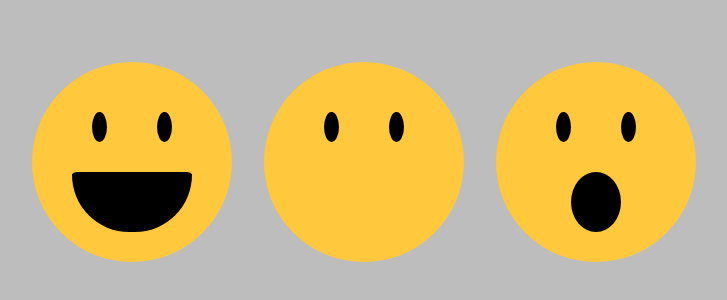
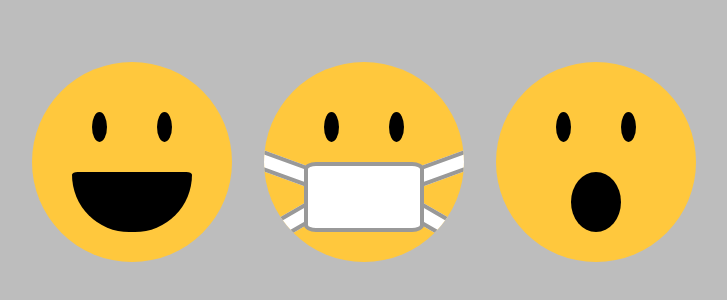
Before and after one commit to CJR85/css-emoji, a plain HTML site: page index.html in a window 1280 px wide. Shown: the part 238-538 px from the top of the page, without its empty margins (276-1003 px from the left). Drawn offline with Linux system fonts and the light colour scheme.

Commit message:
complete second (mask) emoji.

```diff
--- a/index.html
+++ b/index.html
@@ -23,6 +23,12 @@
           <div class="eye eye-left"></div>
           <div class="eye eye-right"></div>
         </div>
+        <div class="face-mask mouth">
+          <div class="strap strap-top-left"></div>
+          <div class="strap strap-top-right"></div>
+          <div class="strap strap-bottom-left"></div>
+          <div class="strap strap-bottom-right"></div>
+        </div>
       </div>
     </div>
     <div class="emoji">
--- a/style.css
+++ b/style.css
@@ -28,6 +28,7 @@ body {
   background-color: #ffc83d;
   overflow: hidden;
   position: relative;
+  z-index: -1;
 }
 
 .eyes {
@@ -72,3 +73,46 @@ body {
   height: calc(var(--emoji-size) * 0.3);
   border-radius: 50%;
 }
+
+.face-mask {
+  left: calc(var(--emoji-size) * 0.2);
+  transform: none;
+  width: calc(var(--emoji-size) * 0.6);
+  height: calc(var(--emoji-size) * 0.35);
+  border-radius: 10%;
+  background-color: #fff;
+  border: calc(var(--emoji-size) * 0.02) solid #999;
+}
+
+.strap {
+  position: absolute;
+  background-color: #fff;
+  border: calc(var(--emoji-size) * 0.02) solid #999;
+  width: calc(var(--emoji-size) * 0.5);
+  height: calc(var(--emoji-size) * 0.1);
+  z-index: -2;
+}
+
+.strap-top-left {
+  transform: rotate(20deg);
+  top: calc(var(--emoji-size) * -0.05);
+  left: calc(var(--emoji-size) * -0.4);
+}
+
+.strap-top-right {
+  transform: rotate(-20deg);
+  top: calc(var(--emoji-size) * -0.05);
+  right: calc(var(--emoji-size) * -0.4);
+}
+
+.strap-bottom-left {
+  transform: rotate(-30deg);
+  bottom: calc(var(--emoji-size) * -0.06);
+  left: calc(var(--emoji-size) * -0.4);
+}
+
+.strap-bottom-right {
+  transform: rotate(30deg);
+  bottom: calc(var(--emoji-size) * -0.06);
+  right: calc(var(--emoji-size) * -0.4);
+}
```
